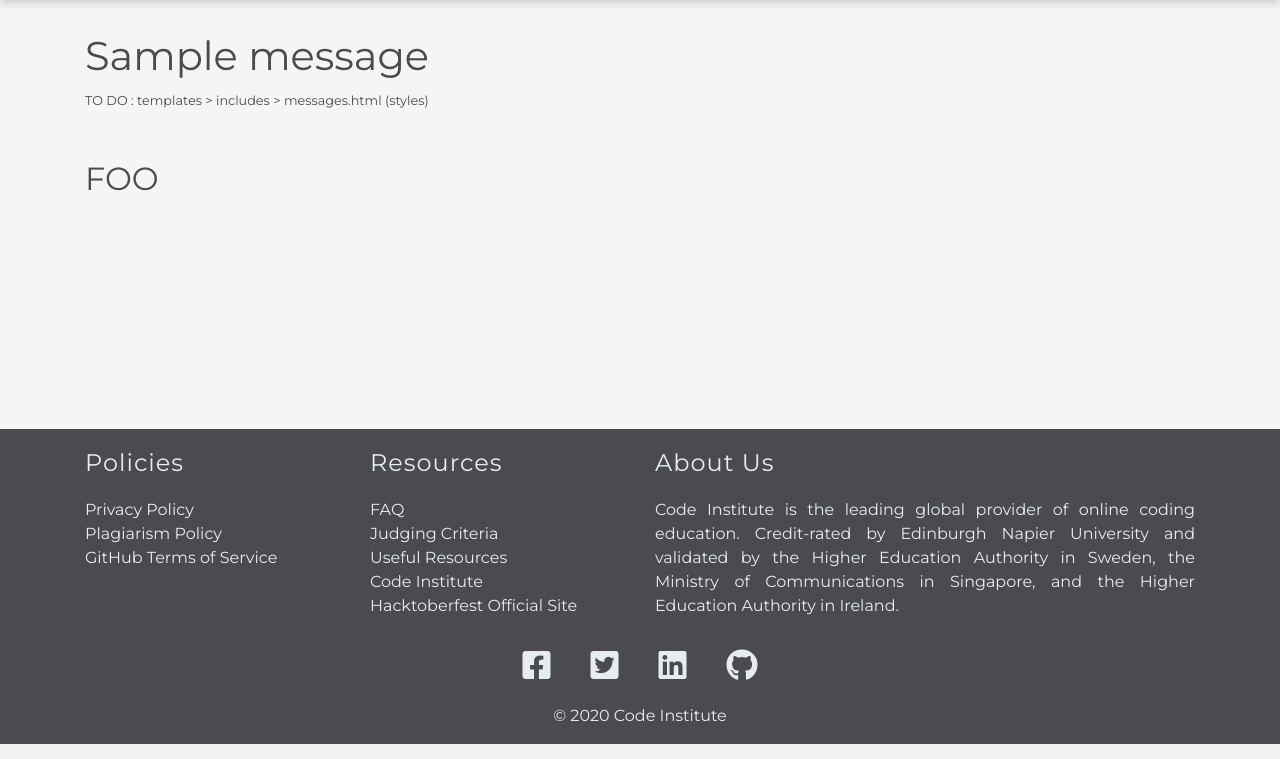
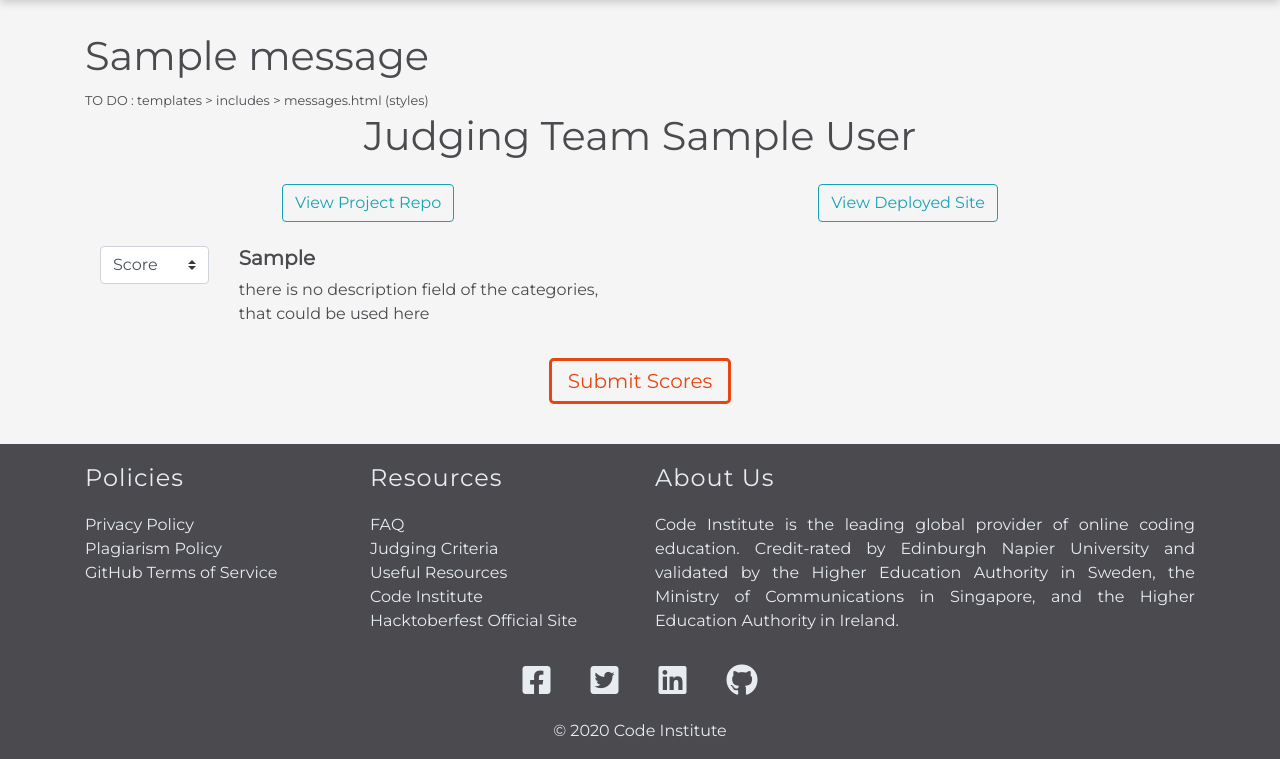
Before and after one commit to Code-Institute-Community/ci-hackathon-app, a Django app: template hackathon/templates/hackathon/judging.html in a window 1280 px wide. Shown: the part 56-815 px from the top of the page. Run offline with Django 3.2, Linux system fonts and the light colour scheme; the template is opened without the code that fills it: values that come from a table or form of the project are taken from there, others are empty; tables that the repository leaves empty hold one stand-in row (values such as "Sample post"); one stand-in notice (Sample message) is shown; some libraries are stand-ins or nearby versions.

Commit message:
Build the base for the template

```diff
--- a/hackathon/templates/hackathon/judging.html
+++ b/hackathon/templates/hackathon/judging.html
@@ -2,6 +2,45 @@
 
 
 {% block content %}
-<h2 class="mt-5">FOO</h2>
+<div class="container text-center">
+    <section>
+        <h1>Judging Team {{ selected_team }}</h1>
+        <div class="d-flex justify-content-around my-4">
+            <div>
+                <a href="#" class="btn btn-outline-info" target="_blank">View Project Repo</a>
+            </div>
+            <div>
+                <a href="#" class="btn btn-outline-info" target="_blank">View Deployed Site</a>
+            </div>
+        </div>
+    </section>
 
+    <section class="row">
+        {% for category in score_categories %}
+            <div class="col-12 col-md-6">
+                <div class="row">
+                    <div class="col-3 input-group ">
+                        <select class="custom-select" id="inputGroupSelect01">
+                            <option selected>Score</option>
+                            <!-- itt kell a for loop a {{ category.max_score }} -->
+
+                            <option value="1">1</option>
+                            <option value="2">2</option>
+                            <option value="3">3</option>
+                        </select>
+                    </div>
+                    <div class="col-9 text-left">
+                        <h5><strong>{{ category }}</strong></h5>
+                        <p>there is no description field of the categories, that could be used here</p>
+                    </div>
+                </div>
+            </div>
+        {% endfor %}
+
+    </section>
+
+    <div class="mt-4 mb-5">
+        <a href="#" class="btn-lg btn-ci mt-4">Submit Scores</a>
+    </div>
+</div>
 {% endblock %}
```
Also changed, not shown: hackathon/views.py (+24 -12 lines).
